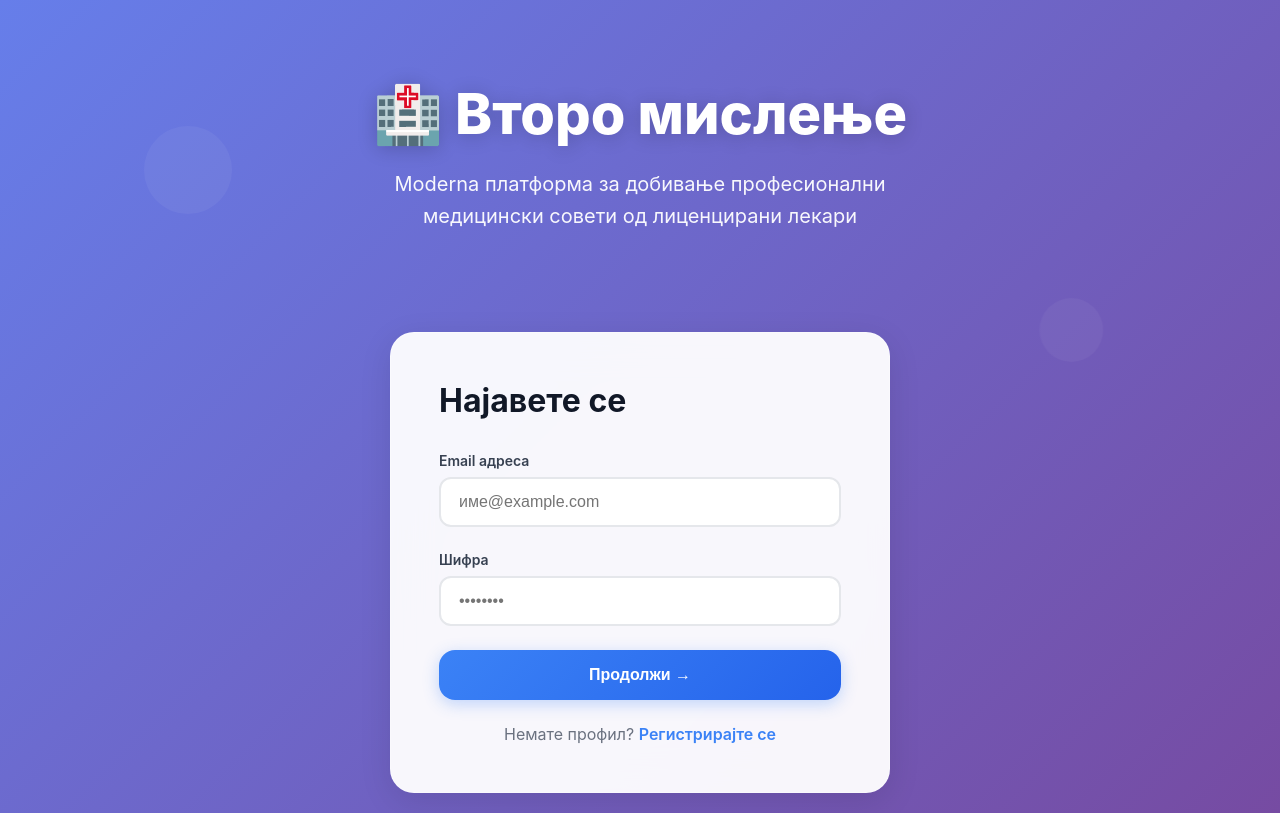
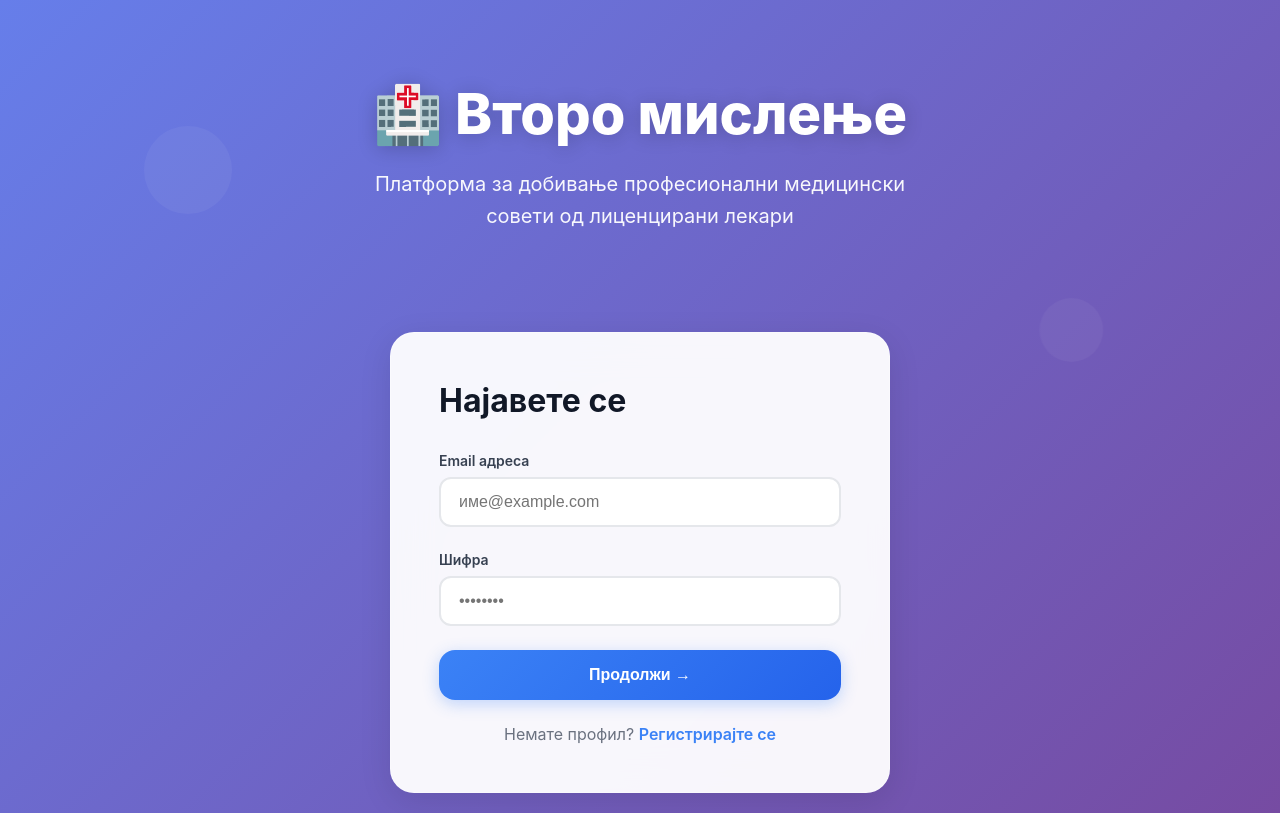
Before and after one commit to janejov/vtoro-mislenje, a plain HTML site: page index.html in a window 1280 px wide. Drawn offline with nearby package versions, Linux system fonts and the light colour scheme.

Commit message:
Update index.html

```diff
--- a/index.html
+++ b/index.html
@@ -334,7 +334,7 @@
         <div id="loginScreen">
             <div class="hero">
                 <h1>🏥 Второ мислење</h1>
-                <p>Moderna платформа за добивање професионални медицински совети од лиценцирани лекари</p>
+                <p>Платформа за добивање професионални медицински совети од лиценцирани лекари</p>
             </div>
 
             <div class="login-wrapper">
```
